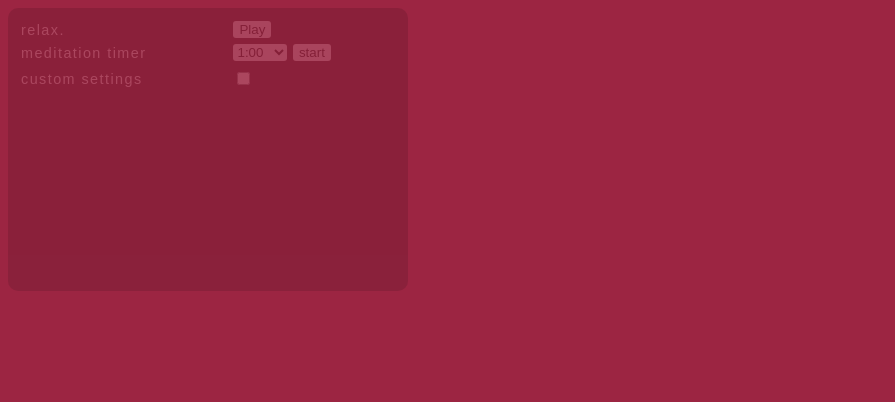
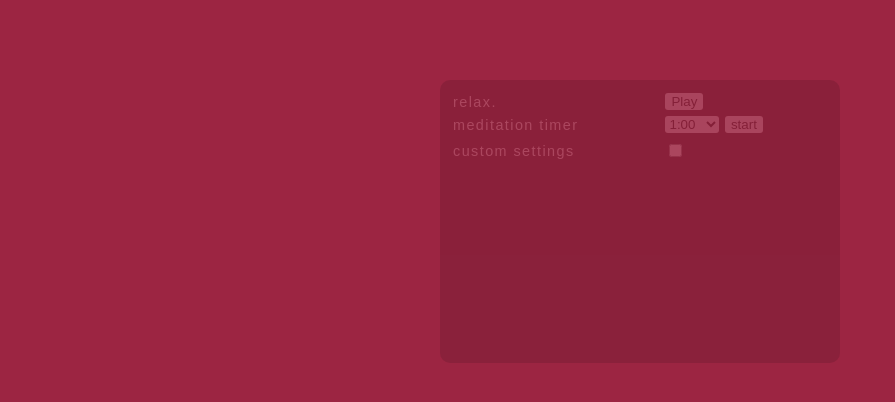
Before and after one commit to madmonk13/relax, a plain HTML site: page index.html in a window 1280 px wide. Shown: the whole page, without its empty margins (0-895 px from the left). Drawn offline with Linux system fonts and the light colour scheme.

Commit message:
Update index.html

```diff
--- a/index.html
+++ b/index.html
@@ -101,7 +101,11 @@ select, input, button {
 	transition: all 1s;
 	opacity: 0.15;
 	width: 400px;
-	height: auto;
+    height: auto;
+    position: absolute;
+    left: 50%;
+    margin-left: -200px;
+    top: 10%;
 }
 
 #mainTable:hover {
```
